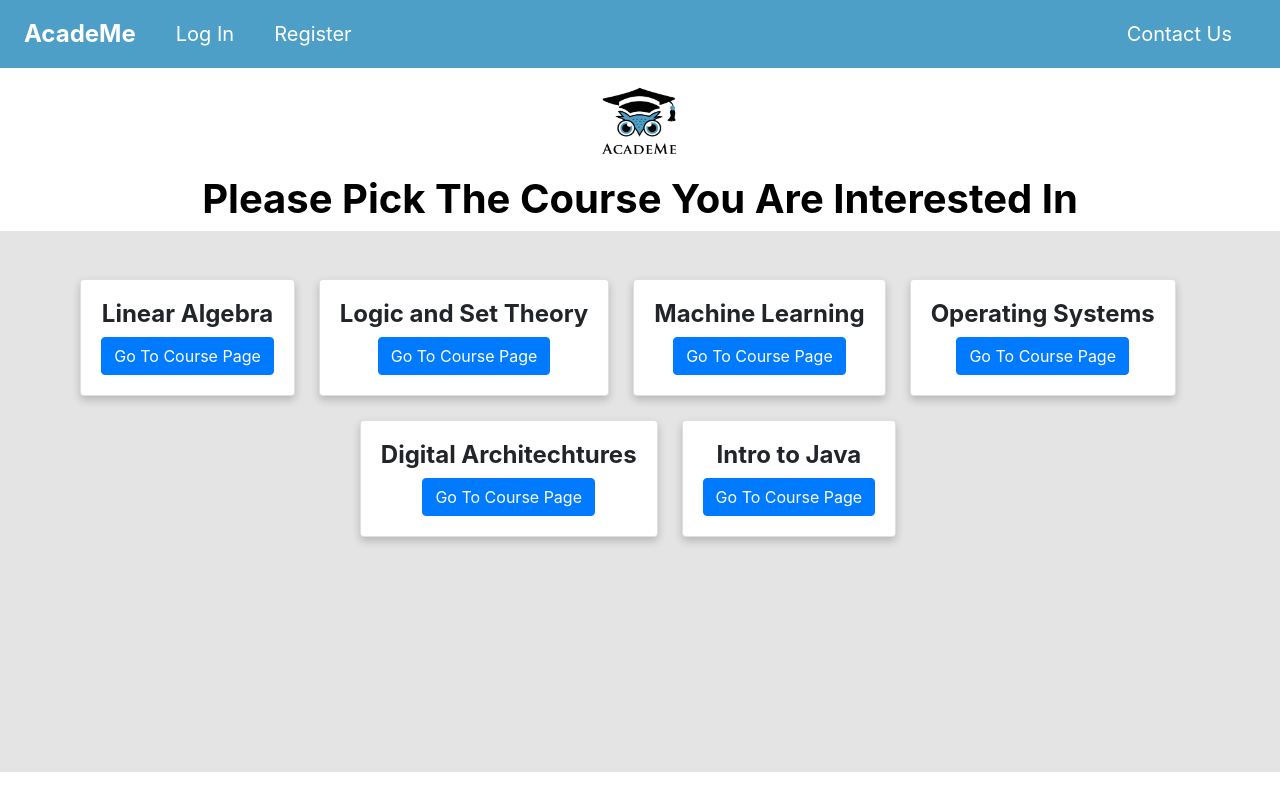
After one commit to redhat-beyond/AcadeMe, a Django app: page /course-list/ in a window 1280 px wide. The commit adds this page. Run offline with Django 3.2, Linux system fonts and the light colour scheme; parts of the project's set-up code (start-up, migrations or seed data) failed here and were passed over; some libraries are stand-ins or nearby versions.

Commit message:
Added new Course List Page
1. Added new HTML and CSS file for course-list-page
2. Added relevant path and rendering func to views.py and urls.py
3. Changed contact_us to contact-us cross platform to match the case of course list page.

```diff
--- a/AcadeMe/urls.py
+++ b/AcadeMe/urls.py
@@ -25,5 +25,6 @@ urlpatterns = [
     path('register/', user_views.register, name='register'),
     path('login/', auth_views.LoginView.as_view(template_name='../templates/login/login.html'), name='login'),
     path('logout/', auth_views.LogoutView.as_view(template_name='users/logout.html'), name='logout'),
-    path('contact_us/', views.contact, name='contact_us')
+    path('contact-us/', views.contact, name='contact-us'),
+    path('course-list/',views.courseList, name='course-list')
 ]
--- a/AcadeMe/views.py
+++ b/AcadeMe/views.py
@@ -9,8 +9,12 @@ def homePage(request):
     return render(request, 'landing/homepage.html')
 
 
+def courseList(request):
+    return render(request, 'landing/course-list-page.html')
+
+
 def contact(request):
-    return render(request, 'landing/contact_us.html')
+    return render(request, 'landing/contact-us.html')
 
 
 def loginPage(request):
--- /dev/null
+++ b/static/css/course-list-page.css
@@ -0,0 +1,24 @@
+img.logo {
+    width: 100px;
+    height: 75px;
+  }
+
+  .top-container {
+    background-color: #ffffff;
+    color: #000000;
+  }
+
+  .bottom-container {
+    background-color: #e4e4e4;
+  }
+
+  .card {
+    /* Add shadows to create the "card" effect */
+    box-shadow: 0 4px 8px 0 rgba(0,0,0,0.2);
+    transition: 0.3s;
+  }
+
+  /* On mouse-over, add a deeper shadow */
+  .card:hover {
+    box-shadow: 0 8px 16px 0 rgba(0,0,0,0.2);
+  }
--- a/templates/app_layout.html
+++ b/templates/app_layout.html
@@ -11,6 +11,7 @@
     />
     <link rel="stylesheet" href="{% static 'css/app_layout.css' %}" />
     <link rel="stylesheet" href="{% static 'css/homePage.css' %}" />
+    <link rel="stylesheet" href="{% static 'css/course-list-page.css' %}" />
     <script src="https://ajax.googleapis.com/ajax/libs/jquery/3.5.1/jquery.min.js"></script>
     <script src="https://cdnjs.cloudflare.com/ajax/libs/popper.js/1.16.0/umd/popper.min.js"></script>
     <script src="https://maxcdn.bootstrapcdn.com/bootstrap/4.5.2/js/bootstrap.min.js"></script>
@@ -25,16 +26,22 @@
           <li>
             <a class="nav-link mr-4 app-title" href="/">AcadeMe</a>
           </li>
+          {% if not user.is_authenticated %}
           <li>
             <a class="nav-link mr-4" href="/login">Log In</a>
           </li>
           <li>
             <a class="nav-link mr-4" href="/register">Register</a>
           </li>
+          {% else %}
+          <li>
+            <a class="nav-link mr-4" href="/logout">Log Out</a>
+          </li>
+          {% endif %}
         </ul>
         <ul class="navbar-nav">
           <li>
-            <a class="nav-link mr-4" href="/logout">Log Out</a>
+            <a class="nav-link mr-4" href="/contact-us">Contact Us</a>
           </li>
         </ul>
       </div>
--- /dev/null
+++ b/templates/landing/course-list-page.html
@@ -0,0 +1,65 @@
+{% extends 'app_layout.html' %} {% load static %} {% block content %}
+<body>
+   <div class="d-flex flex-column justify-content-center">
+      <div
+         class="
+         top-container
+         align-items-center
+         d-flex
+         flex-column
+         justify-content-center
+         align-items-center
+         "
+         >
+         <div>
+            <img class="logo my-3" src="{% static 'img/academe_logo.png' %}" />
+         </div>
+         <div>
+            <h1 class="font-weight-bold">
+               Please Pick The Course You Are Interested In
+            </h1>
+         </div>
+      </div>
+   </div>
+   <div class="d-flex flex-row bottom-container justify-content-center">
+      <div class="d-flex flex-wrap m-5 justify-content-center">
+         <div class="card mr-4 mb-4">
+            <div class="card-body">
+               <h4><b>Linear Algebra</b></h4>
+               <a href="#" class="btn btn-primary">Go To Course Page</a>
+            </div>
+         </div>
+         <div class="card mr-4 mb-4">
+            <div class="card-body">
+               <h4><b>Logic and Set Theory</b></h4>
+               <a href="#" class="btn btn-primary">Go To Course Page</a>
+            </div>
+         </div>
+         <div class="card mr-4 mb-4">
+            <div class="card-body">
+               <h4><b>Machine Learning</b></h4>
+               <a href="#" class="btn btn-primary">Go To Course Page</a>
+            </div>
+         </div>
+         <div class="card mr-4 mb-4">
+            <div class="card-body">
+               <h4><b>Operating Systems</b></h4>
+               <a href="#" class="btn btn-primary">Go To Course Page</a>
+            </div>
+         </div>
+         <div class="card mr-4 mb-4">
+            <div class="card-body">
+               <h4><b>Digital Architechtures</b></h4>
+               <a href="#" class="btn btn-primary">Go To Course Page</a>
+            </div>
+         </div>
+         <div class="card mr-4 mb-4">
+            <div class="card-body">
+               <h4><b>Intro to Java</b></h4>
+               <a href="#" class="btn btn-primary">Go To Course Page</a>
+            </div>
+         </div>
+      </div>
+   </div>
+</body>
+{% endblock %}
--- a/templates/landing/homepage.html
+++ b/templates/landing/homepage.html
@@ -44,4 +44,3 @@
     </div>
   </body>
   {% endblock %}
-</html>
```
Also changed, not shown: AcadeMeData/tests/test_client.py (+1 -1 lines), templates/landing/contact-us.html (added, +44 -0 lines), templates/landing/contact_us.html (deleted, +0 -81 lines).
